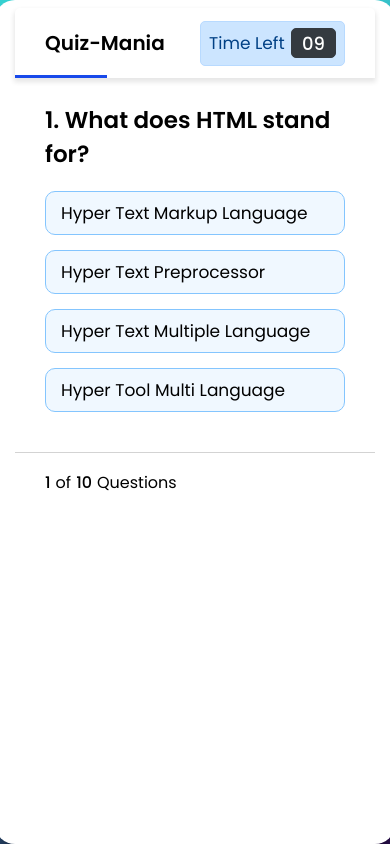
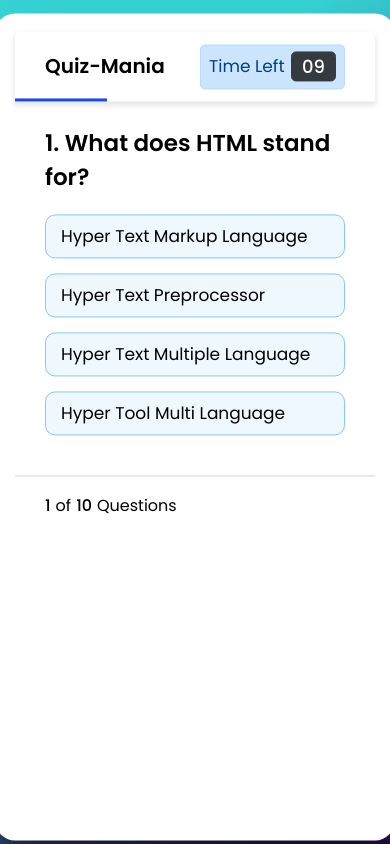
Before and after one commit to Gadai14/Project2, a plain HTML site: page NEW/index1.html in a window 390 px wide. Both pictures are taken after a click on the button "Continue". Drawn offline with nearby package versions, Linux system fonts and the light colour scheme; a web font is replaced by a local one.

Commit message:
Update style.css

```diff
--- a/NEW/style.css
+++ b/NEW/style.css
@@ -227,7 +227,7 @@ footer button {
         transform: translate(-50%, -50%);
         width: 90%; /* Adjust the width as needed */
         max-width: 300px; /* Set a max-width if needed */
-        padding:6px 10px 7px 0px; /* Adjust padding as needed */
+        padding:6px 8px 7px 0px; /* Adjust padding as needed */
         border: none;
         border-radius: 28px;
     }
@@ -244,13 +244,18 @@ footer button {
     .quiz_box {
         position: fixed;
         width: 80%;
+        margin-top: 5px;
+        margin-bottom: 10px;
         padding: 8px 20px;
         border-radius: 0px;
         max-width: 400px;
-        height: 100vh;
+        height:98vh;
+
     }
 
+
     .quiz_box header {
+        margin-top: 10px;
         padding: 0 15px; /* Adjust padding for smaller screens */
     }
 
@@ -282,6 +287,8 @@ footer button {
     footer button {
         padding: 0 10px; /* Adjust padding for smaller screens */
     }
+
+
 
 
 }
```
